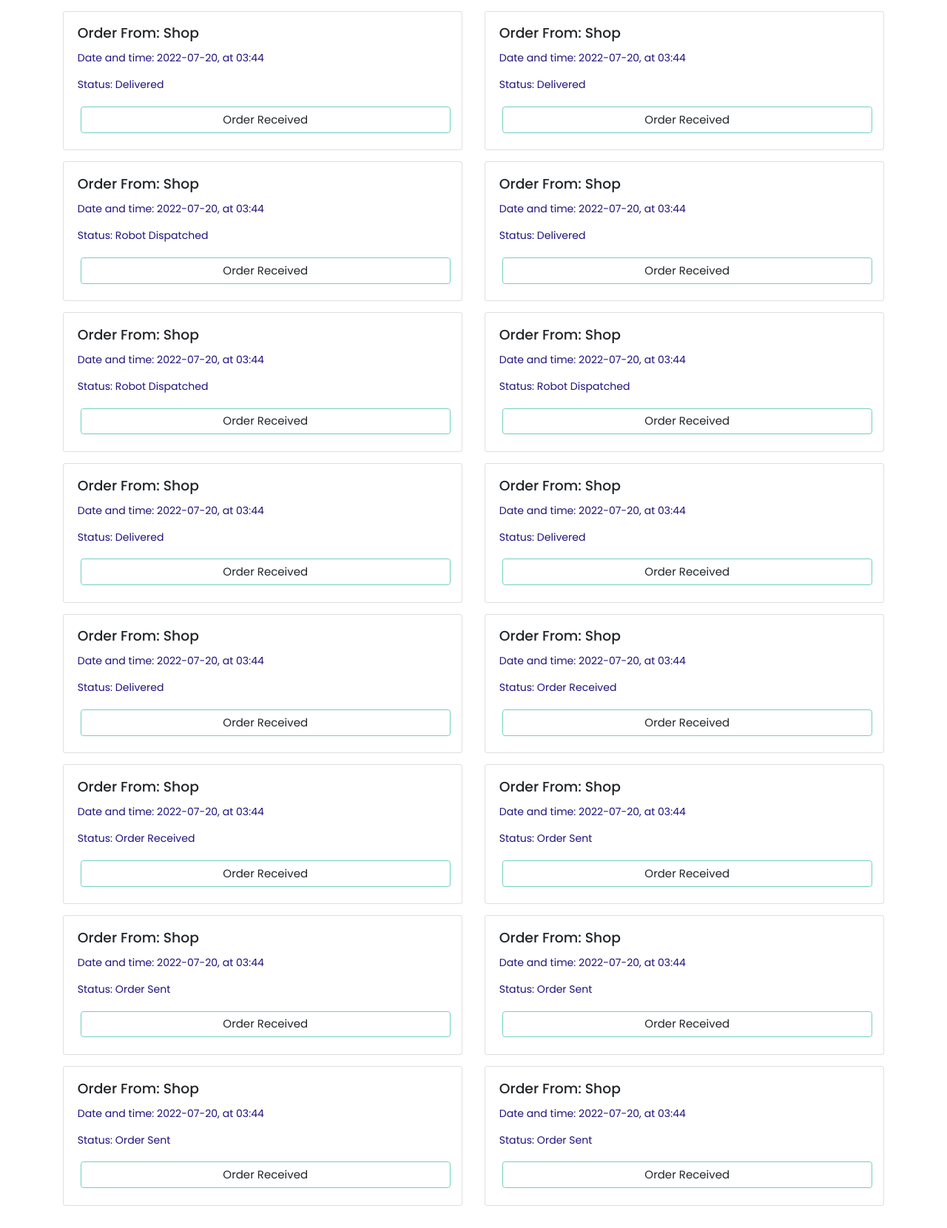
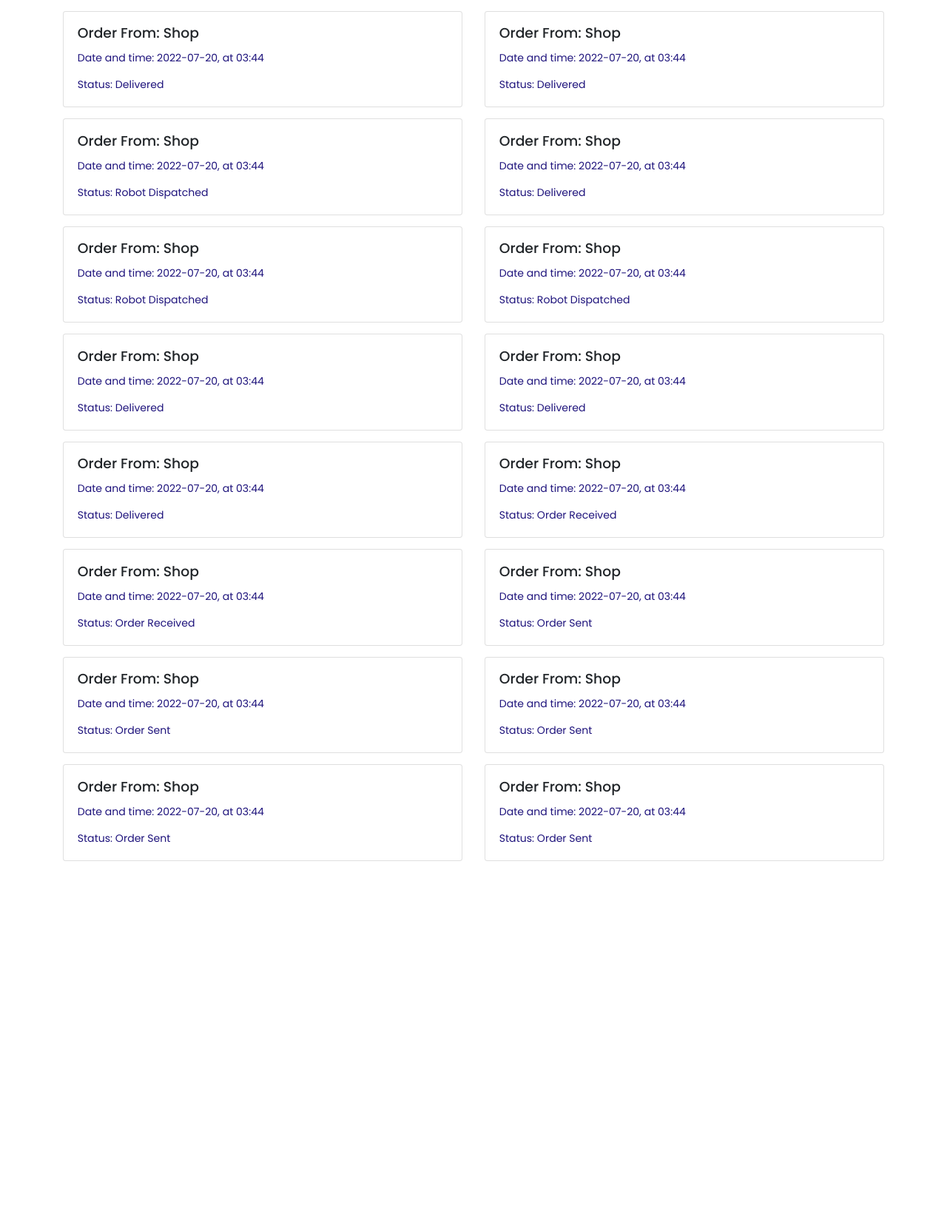
Before and after one commit to Capstone-S13/flask, a Flask app: page /customer/landing in a window 1280 px wide, after a click on "Delivery". Shown: the part 110-1770 px from the top of the page at 74% size. After the commit the page ends 1274 px from the top, so only its background shows below. Run offline with Flask 2, Linux system fonts and the light colour scheme; a user stored in the database is signed in; data comes from the database, SQL or seed files in the repository; both versions use the stored data as it was after the commit; some libraries are stand-ins or nearby versions.

Commit message:
tidy up UI

```diff
--- a/application/auth/views.py
+++ b/application/auth/views.py
@@ -156,7 +156,7 @@ def task_status():
             ipAddr, port = system.get_ip_route(order.customerPostalCode)
             buildingName = system.get_ingress_point(order.customerPostalCode)
 
-            system.eject_robot(ipAddr, port, taskId, robotId, buildingName, system.EGRESS_POINT, order.storePostalCode)
+            system.eject_robot(ipAddr, port, taskId, "external1", buildingName, system.EGRESS_POINT, order.storePostalCode)
             print("requesting external robot")
 
     # external robot dispatched and sent to egress
--- a/application/customer/templates/customer/customerLanding.html
+++ b/application/customer/templates/customer/customerLanding.html
@@ -63,6 +63,7 @@
                   <div class="card-body">
                       <h5 class="card-title text-color">Order From: {{storeNames[order.storeId]}}</h5>
                       <p class="card-text text-color">Date and time: {{order.dateCreated.strftime('%Y-%m-%d, at %H:%M')}}</p>
+                      <p class="card-text text-color">Status: {{order.status}}</p>
                       {% if order.status == "Delivering to Doorstep" %}
                         <form action="/customer/order/waypoint/{{order.orderId}}" method="post">
                           <select class="form-select" aria-label="Default select example">
@@ -73,11 +74,10 @@
                           </select>
                           <button name="waypoint_button" type="submit" class="m-1 btn col btn-outline-red">Confirm Waypoint</button>
                         </form>
-                      {% endif %}
-                      <p class="card-text text-color">Status: {{order.status}}</p>
                       <form action="/customer/order/{{order.orderId}}" method="post">
                         <button name="order_button" value="Delivered" class="m-1 btn col btn-outline-green">Order Received</button>
                       </form>
+                      {% endif %}
                       <!-- <span class="card-text text-color">instructions here</span> -->
 
                   </div>
--- a/application/store/templates/store/storeLanding.html
+++ b/application/store/templates/store/storeLanding.html
@@ -99,10 +99,6 @@
                         <form action="/store/order/{{order.orderId}}" method="post">
                           <button name="parcel_button" value="Storing in Store Hub" class="m-1 btn col btn-outline-red">Parcel Deposited</button>
                         </form>
-
-                      {% else %}
-                        <p class="card-text text-color">Status: {{order.status}}</p>
-                        <button name="order_button" value="7" class="m-1 btn col btn-outline-green">Order Received</button>
                       <!-- <span class="card-text text-color">instructions here</span> -->
                       {% endif %}
                   </div>
```
Also changed, not shown: application/database/order.db, application/database/task.db.
